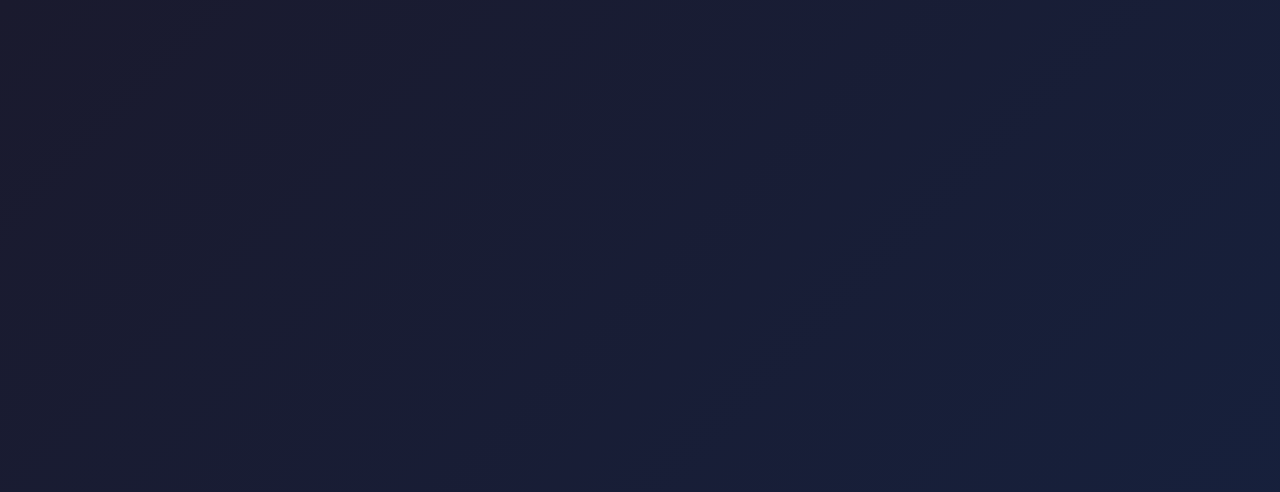
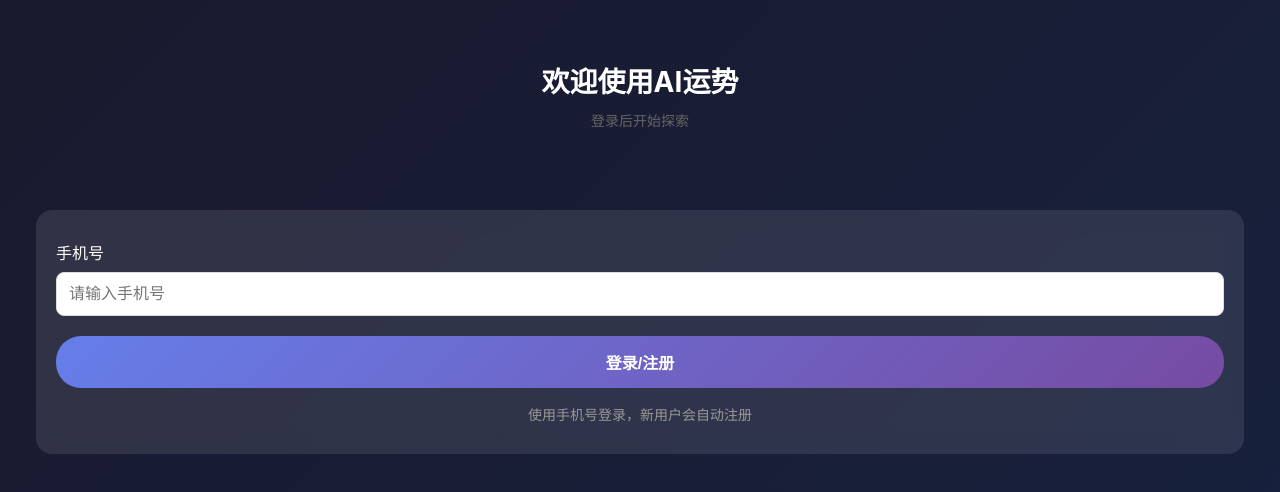
Before and after one commit to 2190342535-code/ai-fortune, a Vue app in the folder frontend/: page /login in a window 1280 px wide. Before the commit this address had no page. Shown: the top 492 px of the page. Built offline with nearby package versions, Linux system fonts and the light colour scheme.

Commit message:
添加登录页面和用户系统

```diff
--- a/frontend/src/router/index.js
+++ b/frontend/src/router/index.js
@@ -5,6 +5,11 @@ const routes = [
     path: '/',
     name: 'Home',
     component: () => import('../views/Home.vue')
+  },
+  {
+    path: '/login',
+    name: 'Login',
+    component: () => import('../views/Login.vue')
   },
   {
     path: '/create-role',
@@ -78,4 +83,18 @@ const router = createRouter({
   routes
 })
 
+// 路由守卫：需要登录的页面
+router.beforeEach((to, from, next) => {
+  const isLoggedIn = localStorage.getItem('userId')
+
+  // 不需要登录的页面
+  const whiteList = ['/login', '/']
+
+  if (!isLoggedIn && !whiteList.includes(to.path)) {
+    next('/login')
+  } else {
+    next()
+  }
+})
+
 export default router
--- a/frontend/src/views/Home.vue
+++ b/frontend/src/views/Home.vue
@@ -6,8 +6,26 @@
       <p class="subtitle">你的私人定制分析</p>
     </div>
 
+    <!-- 情况1: 未登录 → 显示登录按钮 -->
+    <div v-if="!userStore.isLoggedIn" class="login-prompt">
+      <p class="hint">登录后开始探索你的命运</p>
+      <button class="btn btn-primary" @click="$router.push('/login')">
+        登录 / 注册
+      </button>
+    </div>
+
+    <!-- 情况2: 已登录但没有角色 → 显示创建角色 -->
+    <div v-else-if="!roleStore.currentRole" class="create-role-prompt">
+      <p class="hint">创建你的角色，开启运势之旅</p>
+      <button class="btn btn-primary" @click="$router.push('/create-role')">
+        + 创建角色
+      </button>
+    </div>
+
+    <!-- 情况3: 已登录且有角色 → 显示角色卡片+功能网格 -->
+    <div v-else>
       <!-- 角色卡片 -->
-    <div v-if="roleStore.currentRole" class="card role-card">
+      <div class="card role-card">
         <div class="role-info">
           <div class="role-avatar">{{ roleStore.currentRole.nickname?.slice(0, 1) }}</div>
           <div class="role-details">
@@ -23,16 +41,7 @@
       </div>
 
       <!-- 功能网格 -->
-    <!-- 没有角色时提示创建 -->
-    <div v-if="!roleStore.currentRole" class="no-role">
-      <p class="hint">请先创建角色</p>
-      <button class="btn btn-primary" @click="$router.push('/create-role')">
-        + 创建角色
-      </button>
-    </div>
-
-    <!-- 有角色时显示功能 -->
-    <div v-else class="feature-grid">
+      <div class="feature-grid">
         <div class="feature-item" @click="$router.push('/mbti-test')">
           <div class="feature-icon">🎯</div>
           <div class="feature-name">MBTI测试</div>
@@ -65,13 +74,15 @@
           <div class="feature-icon">🔢</div>
           <div class="feature-name">生日密码</div>
         </div>
+        <div class="feature-item" @click="$router.push('/name-analysis')">
+          <div class="feature-icon">✍️</div>
+          <div class="feature-name">姓名分析</div>
         </div>
-
-    <!-- 添加角色按钮 -->
-    <div class="add-role-section" v-if="!roleStore.currentRole">
-      <button class="btn btn-primary" @click="$router.push('/create-role')">
-        + 创建角色
-      </button>
+        <div class="feature-item" @click="$router.push('/compatibility')">
+          <div class="feature-icon">💕</div>
+          <div class="feature-name">配对</div>
+        </div>
+      </div>
     </div>
 
     <!-- 底部导航 -->
@@ -94,12 +105,20 @@
 
 <script setup>
 import { onMounted } from 'vue'
+import { useUserStore } from '../stores/user.js'
 import { useRoleStore } from '../stores/role.js'
 
+const userStore = useUserStore()
 const roleStore = useRoleStore()
 
 onMounted(async () => {
+  // 检查登录状态
+  const userId = localStorage.getItem('userId')
+  if (userId) {
+    userStore.userId = userId
+    userStore.isLoggedIn = true
     await roleStore.fetchRoles()
+  }
 })
 </script>
 
@@ -109,82 +128,119 @@ onMounted(async () => {
   padding: 40px 20px;
 }
 
+.title {
+  font-size: 28px;
+  margin-bottom: 10px;
+}
+
+.subtitle {
+  color: #666;
+  margin-bottom: 30px;
+}
+
+.login-prompt,
+.create-role-prompt {
+  text-align: center;
+  padding: 40px 20px;
+}
+
+.hint {
+  color: #666;
+  margin-bottom: 20px;
+}
+
 .role-card {
   display: flex;
   justify-content: space-between;
   align-items: center;
+  margin: 0 16px 20px;
 }
 
 .role-info {
   display: flex;
   align-items: center;
-  gap: 16px;
+  gap: 12px;
 }
 
 .role-avatar {
-  width: 60px;
-  height: 60px;
+  width: 48px;
+  height: 48px;
   border-radius: 50%;
   background: linear-gradient(135deg, #667eea 0%, #764ba2 100%);
   display: flex;
   align-items: center;
   justify-content: center;
-  font-size: 24px;
-  font-weight: 700;
+  color: white;
+  font-size: 20px;
 }
 
 .role-name {
-  font-size: 20px;
-  margin-bottom: 8px;
+  font-size: 18px;
+  margin: 0 0 4px;
 }
 
 .role-tags {
   display: flex;
   gap: 8px;
+  font-size: 12px;
+  color: #666;
 }
 
 .tag {
-  background: rgba(102, 126, 234, 0.3);
-  padding: 4px 12px;
-  border-radius: 12px;
-  font-size: 12px;
+  background: #f5f5f5;
+  padding: 2px 8px;
+  border-radius: 4px;
 }
 
 .feature-grid {
   display: grid;
-  grid-template-columns: repeat(4, 1fr);
+  grid-template-columns: repeat(3, 1fr);
   gap: 16px;
-  padding: 16px;
+  padding: 0 16px 80px;
 }
 
 .feature-item {
-  display: flex;
-  flex-direction: column;
-  align-items: center;
-  gap: 8px;
-  padding: 16px 8px;
-  background: rgba(255, 255, 255, 0.05);
-  border-radius: 16px;
-  cursor: pointer;
-  transition: all 0.3s;
-}
-
-.feature-item:active {
-  transform: scale(0.95);
-  background: rgba(255, 255, 255, 0.1);
+  background: white;
+  border-radius: 12px;
+  padding: 20px 10px;
+  text-align: center;
+  box-shadow: 0 2px 8px rgba(0, 0, 0, 0.06);
 }
 
 .feature-icon {
-  font-size: 28px;
+  font-size: 32px;
+  margin-bottom: 8px;
 }
 
 .feature-name {
-  font-size: 12px;
-  color: rgba(255, 255, 255, 0.8);
+  font-size: 14px;
 }
 
-.add-role-section {
-  padding: 20px;
+.tab-bar {
+  position: fixed;
+  bottom: 0;
+  left: 0;
+  right: 0;
+  display: flex;
+  background: white;
+  border-top: 1px solid #eee;
+  padding: 10px 0;
+}
+
+.tab-item {
+  flex: 1;
   text-align: center;
+  font-size: 12px;
+  color: #999;
+}
+
+.tab-item.active {
+  color: #667eea;
+}
+
+.tab-icon {
+  display: block;
+  font-size: 20px;
+  margin-bottom: 4px;
 }
 </style>
--- /dev/null
+++ b/frontend/src/views/Login.vue
@@ -0,0 +1,121 @@
+<template>
+  <div class="page login-page">
+    <div class="header">
+      <h1 class="title">欢迎使用AI运势</h1>
+      <p class="subtitle">登录后开始探索</p>
+    </div>
+
+    <div class="card login-card">
+      <div class="form-group">
+        <label>手机号</label>
+        <input
+          type="tel"
+          v-model="phone"
+          placeholder="请输入手机号"
+          maxlength="11"
+        />
+      </div>
+
+      <button
+        class="btn btn-primary btn-block"
+        @click="handleLogin"
+        :disabled="!phone || loading"
+      >
+        {{ loading ? '登录中...' : '登录/注册' }}
+      </button>
+
+      <p class="hint">使用手机号登录，新用户会自动注册</p>
+    </div>
+  </div>
+</template>
+
+<script setup>
+import { ref } from 'vue'
+import { useRouter } from 'vue-router'
+import { useUserStore } from '../stores/user.js'
+import { useRoleStore } from '../stores/role.js'
+
+const router = useRouter()
+const userStore = useUserStore()
+const roleStore = useRoleStore()
+
+const phone = ref('')
+const loading = ref(false)
+
+const handleLogin = async () => {
+  if (!phone.value || phone.value.length !== 11) {
+    alert('请输入正确的11位手机号')
+    return
+  }
+
+  loading.value = true
+  try {
+    await userStore.login(phone.value)
+    // 获取角色列表
+    await roleStore.fetchRoles()
+
+    // 跳转到首页
+    router.replace('/')
+  } catch (error) {
+    alert('登录失败，请重试')
+    console.error(error)
+  } finally {
+    loading.value = false
+  }
+}
+</script>
+
+<style scoped>
+.login-page {
+  padding: 20px;
+}
+
+.header {
+  text-align: center;
+  padding: 40px 20px;
+}
+
+.title {
+  font-size: 28px;
+  margin-bottom: 10px;
+}
+
+.subtitle {
+  color: #666;
+}
+
+.login-card {
+  padding: 30px 20px;
+}
+
+.form-group {
+  margin-bottom: 20px;
+}
+
+.form-group label {
+  display: block;
+  margin-bottom: 8px;
+  font-weight: 500;
+}
+
+.form-group input {
+  width: 100%;
+  padding: 12px;
+  border: 1px solid #ddd;
+  border-radius: 8px;
+  font-size: 16px;
+}
+
+.btn-block {
+  width: 100%;
+  padding: 14px;
+  font-size: 16px;
+}
+
+.hint {
+  text-align: center;
+  color: #999;
+  font-size: 14px;
+  margin-top: 16px;
+}
+</style>
```
Lines whose indentation alone changed are shown as unchanged.
